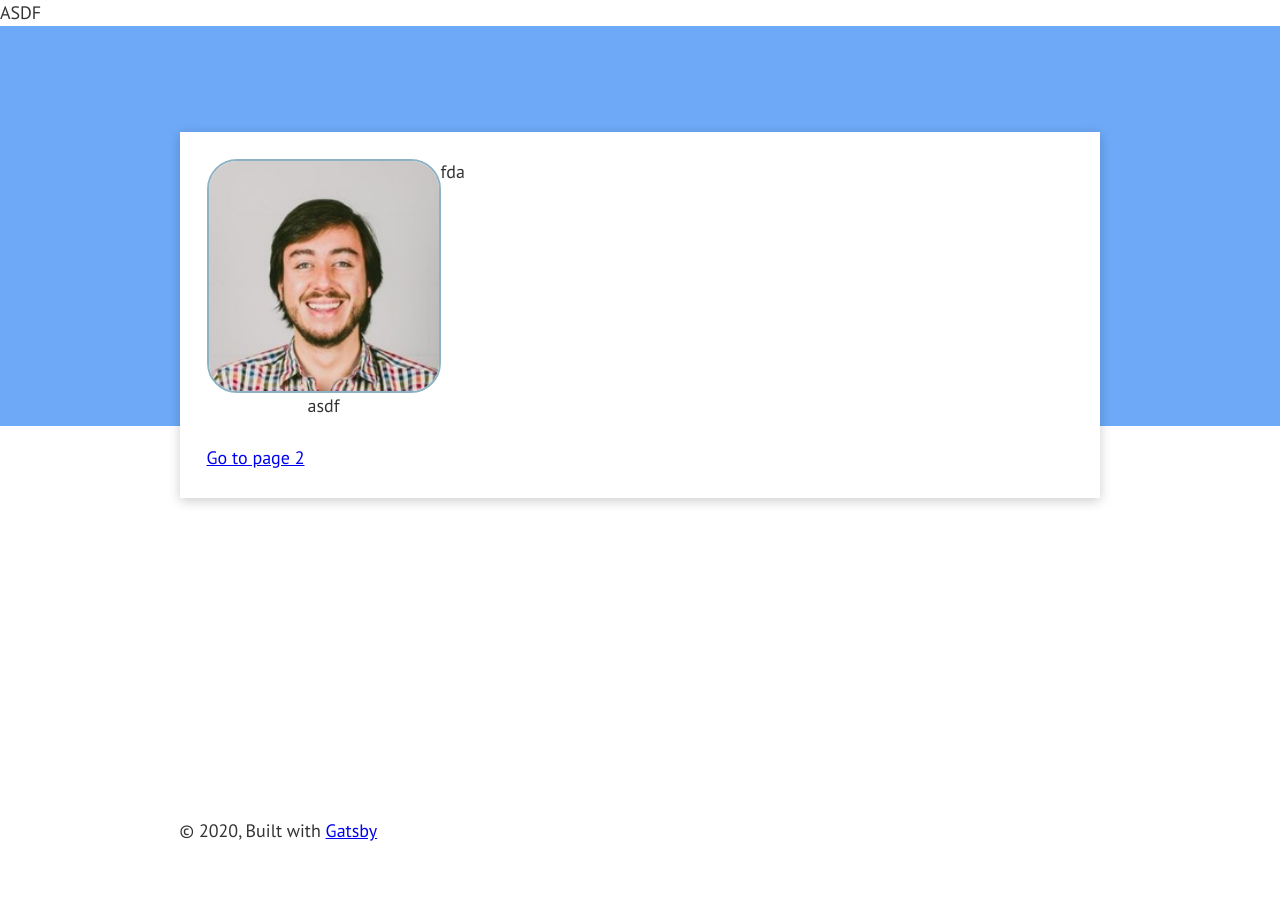
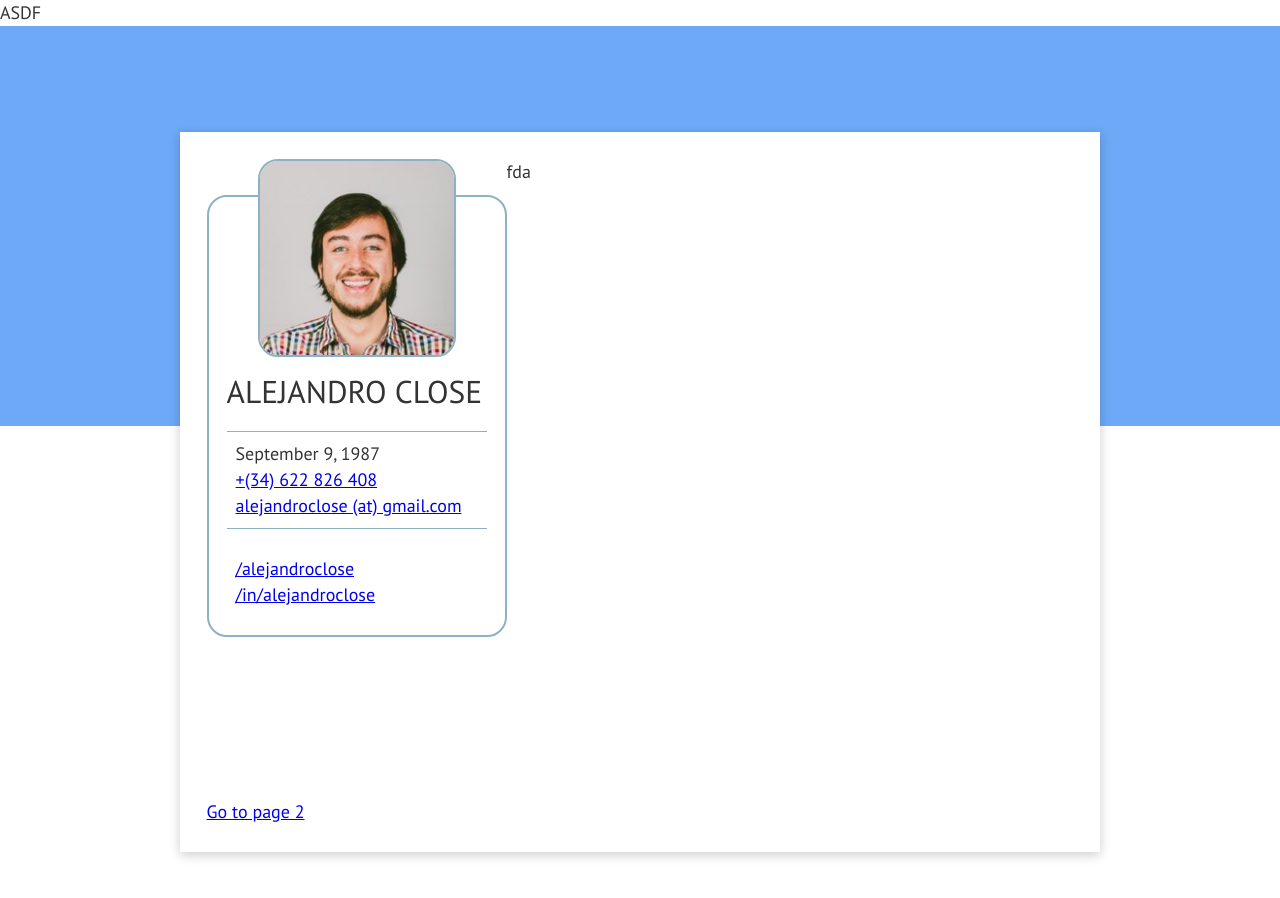
Before and after one commit to alejandroclose/alejandroclose, a Gatsby site: page / in a window 1280 px wide. Shown: the top 898 px of the page. Before the commit the page ends 871 px from the top, so only its background shows below. Built offline with nearby package versions, Linux system fonts and the light colour scheme; Gatsby itself is replaced by a stand-in of ours.

Commit message:
wip profile

```diff
--- a/src/pages/index.css
+++ b/src/pages/index.css
@@ -1,20 +1,44 @@
-.cv{
+.cv {
   display: flex;
-  flex-direction:row;
+  flex-direction: row;
+  flex-wrap: wrap;
 }
 
 .profile {
-  max-width: 300px;
-  margin-bottom: 1.45rem;
-  text-align: center;
+  width: 300px;
 }
 
 .profile-pic {
-  width: 13rem;
+  width: 11rem;
   margin: 0 auto;
 }
 
 img {
   border: 2px solid #8db2c4;
-  border-radius: 30px;
+  border-radius: 20px;
+  z-index: 1;
 }
+
+.personal-data {
+  border: 2px solid #8db2c4;
+  border-radius: 20px;
+  padding-top: 160px;
+  position: relative;
+  top: -9rem;
+}
+
+.contact {
+  border-top: 1px solid #8db2c4;
+  border-bottom: 1px solid #8db2c4;
+  margin: 1rem;
+  padding: 0.5rem;
+}
+
+.social-media {
+  margin: 1rem;
+  padding: 0.5rem;
+}
+
+.cv-name{
+  margin: 1rem 1rem 0 1rem;
+}
--- a/src/pages/index.js
+++ b/src/pages/index.js
@@ -14,8 +14,19 @@ const IndexPage = () => (
         <div className="profile-pic">
           <ProfilePic />
         </div>
-        <div>
-          asdf
+        <div className="personal-data">
+          <div className="cv-name">
+            <h1>ALEJANDRO CLOSE</h1>
+          </div>
+          <div className="contact">
+          <div>September 9, 1987</div>
+            <div><a href="tel:+34622826408">+(34) 622 826 408</a></div>
+            <div><a href="mailto: alejandroclose@gmail.com">alejandroclose (at) gmail.com</a></div>
+          </div>
+          <div className="social-media">
+          <div><a href="github.com/alejandroclose">/alejandroclose</a></div>
+          <div><a href="linkedin.com/in/alejandroclose">/in/alejandroclose</a></div>
+          </div>
         </div>
       </div>
       <div className="experience">
```
